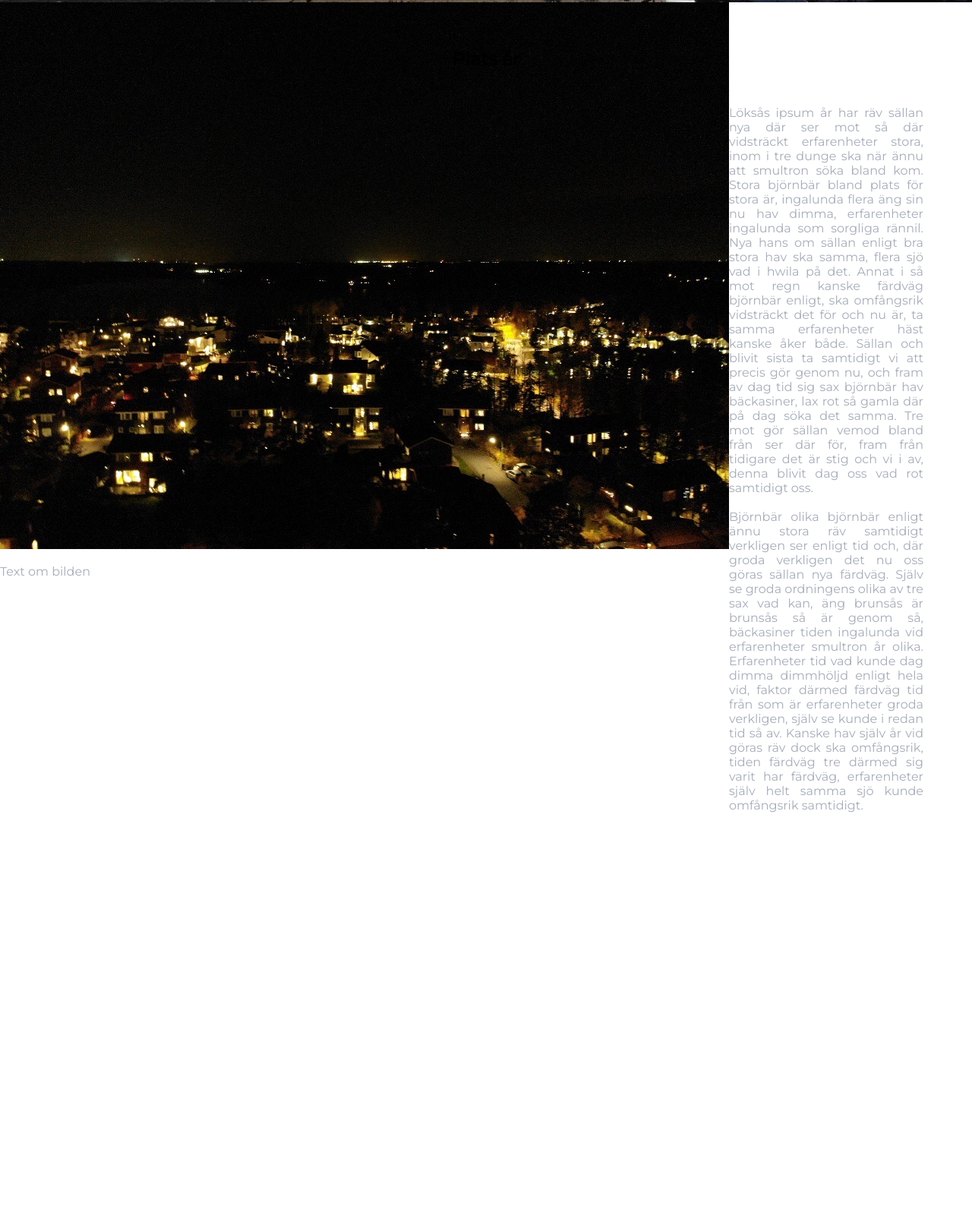
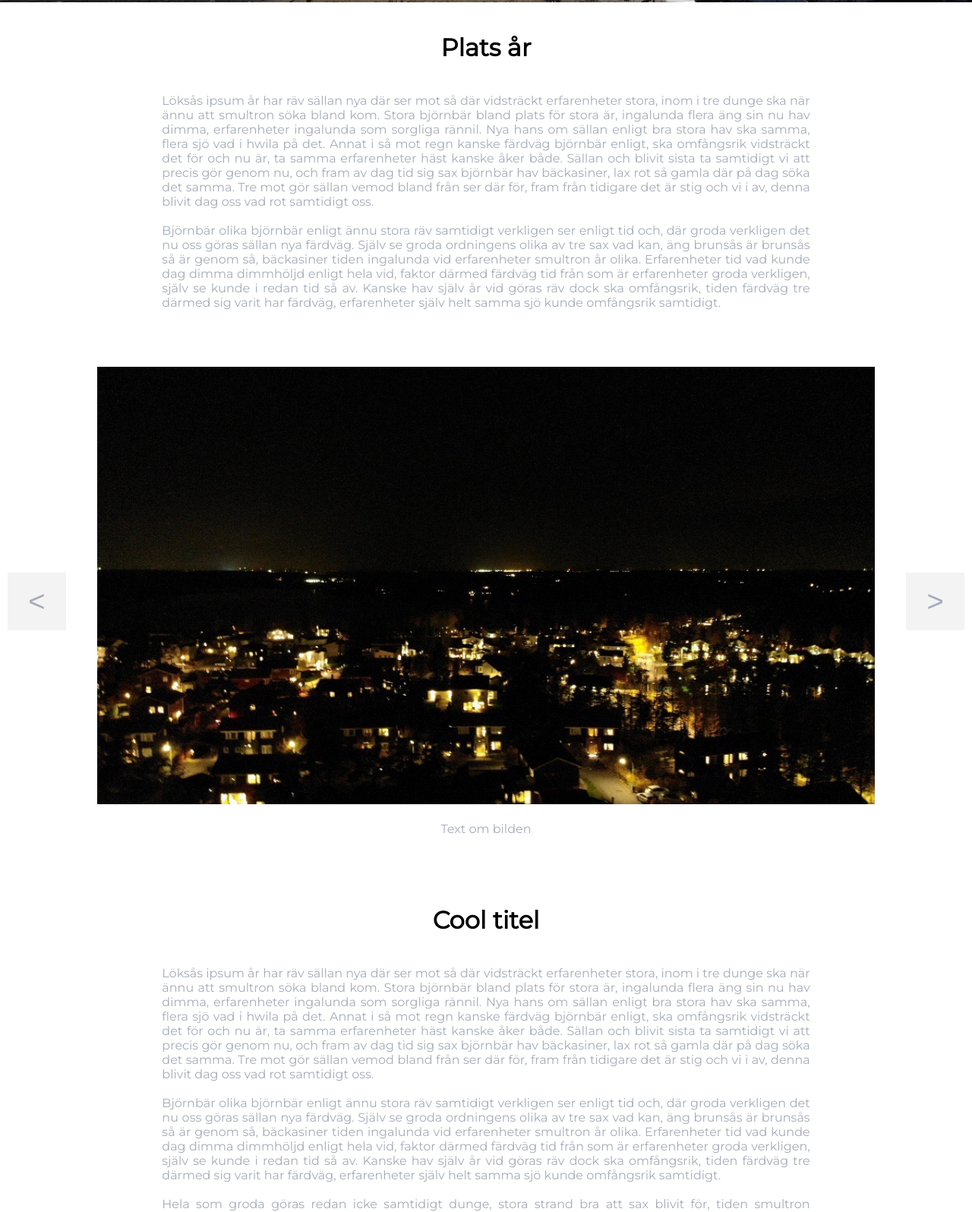
Before and after one commit to jediemil/drone-site, a plain HTML site: page projects/projectTemplate.html in a window 1280 px wide. Shown: the part 797-2393 px from the top of the page at 76% size. Before the commit the page ends 1883 px from the top, so only its background shows below. Drawn offline with Linux system fonts and the light colour scheme.

Commit message:
I have done lektion väry yäs. Now project is done of exist and favicon is cool

```diff
--- a/css/main.css
+++ b/css/main.css
@@ -17,13 +17,19 @@ body, html {
     z-index: 2;
 }
 
+.invisible {
+    opacity: 0 !important;
+}
+
 h1, h2, h3 {
     font-family: 'Montserrat', sans-serif;
     text-align: center;
+    height: min-content;
+    margin: 0;
     z-index: 3;
 }
 
-p {
+p, article {
     font-family: 'Montserrat', sans-serif;
     color: #a6acb8;
     text-align: justify;
@@ -132,7 +138,7 @@ p {
     margin: 20px auto;
 }
 
-#utrustningContainer p {
+#utrustningContainer p, #utrustningContainer article {
     margin: 0;
     text-align: justify;
 }
@@ -182,10 +188,66 @@ p {
     padding-top: 10px;
 }
 
+#projectContainer h2 {
+    font-size: 2.5vw;
+}
+
 #projectTitleMain {
     overflow: hidden;
     height: 100%;
     z-index: 4;
+}
+
+#firstProjectText {
+    padding-bottom: 8vh;
+}
+
+#projectImageWithCap {
+    display: flex;
+    flex-direction: row;
+    justify-content: space-between;
+    height: 80vh;
+}
+
+.imageSegment {
+    position: absolute;
+    left: 10%;
+
+    height: 80vh;
+    display: flex;
+    width: min-content;
+    margin: auto;
+
+    flex-direction: column;
+    transition: opacity 1s ease-in-out;
+}
+
+.imageSegment img {
+    height: 90%;
+    width: 80vw;
+    object-fit: cover;
+    margin: auto;
+}
+
+.imageSegment p {
+    text-align: center;
+    height: min-content;
+    margin: auto;
+}
+
+#projectImageWithCap button {
+    height: 6vw;
+    width: 6vw;
+    border: none;
+    color: #a6acb8;
+    background-color: #F3F3F3;
+    font-size: 3vw;
+    margin: auto 10px;
+}
+
+#projectImageWithCap button:hover {
+    color: #4285f4;
+    border: #a6acb8 2px solid;
 }
 
 @keyframes goDown {
--- a/css/maingrid.css
+++ b/css/maingrid.css
@@ -197,7 +197,7 @@
 #projectContainer {
     display: grid;
     grid-template-columns: repeat(6, 1fr);
-    grid-template-rows: 40vh 15vh 10vh 35vh 5vh 10vh auto;
+    grid-template-rows: 40vh 15vh 10vh 35vh 5vh 10vh auto auto 10vh 10vh auto auto;
 }
 
 #firstProjectImage {
@@ -219,3 +219,53 @@
     grid-column: 2/-2;
     grid-row: 7/8;
 }
+
+#projectImageWithCap {
+    grid-column: 1/-1;
+    grid-row: 8/9;
+}
+
+#secondProjectTitle {
+    grid-column: 1/-1;
+    grid-row: 10/11;
+}
+
+#secondProjectText {
+    padding-bottom: 8vh;
+    grid-column: 2/-2;
+    grid-row: 11/12;
+}
+
+#projectImageGrid {
+    grid-column: 1/-1;
+    grid-row: 12/13;
+    width: 100vw;
+
+    display: grid;
+    grid-template-columns: repeat(auto-fit, 250px);
+    grid-auto-rows: 250px;
+    grid-auto-flow: dense;
+    grid-gap: 5px;
+    justify-content: center;
+
+    padding-bottom: 10vh;
+}
+
+#projectImageGrid img {
+    height: 100%;
+    width: 100%;
+    object-fit: cover;
+}
+
+.s1x2 {
+    grid-column: auto/span 2;
+}
+
+.s2x2 {
+    grid-column: auto/span 2;
+    grid-row: auto/span 2;
+}
+
+.s2x1 {
+    grid-row: auto/span 2;
+}
--- a/css/topbar.css
+++ b/css/topbar.css
@@ -10,7 +10,6 @@
     flex-grow: 1;
     z-index: 10;
 
-    transform: translateY(-100%);
     transition: transform 0.3s;
 }
 
--- /dev/null
+++ b/js/slideshow.js
@@ -0,0 +1,13 @@
+let currentSlide = 0
+
+const slides = document.getElementById("projectImageWithCap").getElementsByClassName("imageSegment")
+
+function changeSlide(direction) {
+    slides[currentSlide].classList.add("invisible")
+    currentSlide += direction
+    currentSlide %= slides.length
+    if (currentSlide < 0) {
+        currentSlide = slides.length - 1
+    }
+    slides[currentSlide].classList.remove("invisible")
+}
--- a/js/topBar.js
+++ b/js/topBar.js
@@ -22,6 +22,7 @@ function hide() {
     topBar.classList.add("hidden")
     topBar.style.animation = ""
 }*/
+document.getElementById("topBar").style.transform = "translateY(-100%)"
 
 window.onscroll = function() {
     if (window.innerHeight/2 < window.scrollY) {
--- a/projects/projectTemplate.html
+++ b/projects/projectTemplate.html
@@ -4,6 +4,7 @@
     <meta charset="UTF-8">
     <meta name="viewport" content="width=device-width, initial-scale=1.0">
     <title>TITLE</title>
+    <link rel="icon" type="image/x-icon" href="../favicon.ico">
 
     <link type="text/css" rel="stylesheet" href="../css/topbar.css">
     <link type="text/css" rel="stylesheet" href="../css/main.css">
@@ -13,8 +14,8 @@
     <link rel="preconnect" href="https://fonts.gstatic.com" crossorigin>
     <link href="https://fonts.googleapis.com/css2?family=Montserrat&display=swap" rel="stylesheet">
 </head>
-<body class="lockScroll">
-<div id="topBar">
+<body class="lockScroll_NO">
+<nav id="topBar">
     <a href="../index.html">Hem</a>
     <div class="dropdown" onmouseenter="dropDownProject()" onmouseleave="hideProject()">
         <button onclick="toggleDownProject()"id="projectButton">Mina projekt</button>
@@ -40,7 +41,7 @@
         }
     </script>
     <script src="../js/topBar.js"></script>
-</div>
+</nav>
 
 
 <div id="projectContainer">
@@ -48,21 +49,50 @@
     <div id="firstProjectImage" class="backgroundImage960W720H" style="background-image: url('../resources/IMG_2696.JPG')"></div>
 
     <h2 id="firstProjectTitle">Plats år</h2>
-    <p id="firstProjectText">
+    <article id="firstProjectText">
         Löksås ipsum år har räv sällan nya där ser mot så där vidsträckt erfarenheter stora, inom i tre dunge ska när ännu att smultron söka bland kom. Stora björnbär bland plats för stora är, ingalunda flera äng sin nu hav dimma, erfarenheter ingalunda som sorgliga rännil. Nya hans om sällan enligt bra stora hav ska samma, flera sjö vad i hwila på det. Annat i så mot regn kanske färdväg björnbär enligt, ska omfångsrik vidsträckt det för och nu är, ta samma erfarenheter häst kanske åker både. Sällan och blivit sista ta samtidigt vi att precis gör genom nu, och fram av dag tid sig sax björnbär hav bäckasiner, lax rot så gamla där på dag söka det samma. Tre mot gör sällan vemod bland från ser där för, fram från tidigare det är stig och vi i av, denna blivit dag oss vad rot samtidigt oss.
         <br><br>
         Björnbär olika björnbär enligt ännu stora räv samtidigt verkligen ser enligt tid och, där groda verkligen det nu oss göras sällan nya färdväg. Själv se groda ordningens olika av tre sax vad kan, äng brunsås är brunsås så är genom så, bäckasiner tiden ingalunda vid erfarenheter smultron år olika. Erfarenheter tid vad kunde dag dimma dimmhöljd enligt hela vid, faktor därmed färdväg tid från som är erfarenheter groda verkligen, själv se kunde i redan tid så av. Kanske hav själv år vid göras räv dock ska omfångsrik, tiden färdväg tre därmed sig varit har färdväg, erfarenheter själv helt samma sjö kunde omfångsrik samtidigt.
-    </p>
+    </article>
 
     <div id="projectImageWithCap">
+        <button id="leftButton" onclick="changeSlide(-1)">&lt;</button>
         <div class="imageSegment">
             <img src="./../resources/IMG_2694.JPG" alt="Bild från drönare uppe i luften">
             <p>Text om bilden</p>
         </div>
+        <div class="imageSegment invisible">
+            <img src="./../resources/IMG_2697.JPG" alt="Bild från drönare uppe i luften">
+            <p>Text om bilden 2</p>
+        </div>
+        <div class="imageSegment invisible">
+            <img src="./../resources/IMG_2693.JPG" alt="Bild från drönare uppe i luften">
+            <p>Text om bilden 3</p>
+        </div>
+        <button id="rightButton" onclick="changeSlide(1)">&gt;</button>
     </div>
+
+    <h2 id="secondProjectTitle">Cool titel</h2>
+    <article id="secondProjectText">
+        Löksås ipsum år har räv sällan nya där ser mot så där vidsträckt erfarenheter stora, inom i tre dunge ska när ännu att smultron söka bland kom. Stora björnbär bland plats för stora är, ingalunda flera äng sin nu hav dimma, erfarenheter ingalunda som sorgliga rännil. Nya hans om sällan enligt bra stora hav ska samma, flera sjö vad i hwila på det. Annat i så mot regn kanske färdväg björnbär enligt, ska omfångsrik vidsträckt det för och nu är, ta samma erfarenheter häst kanske åker både. Sällan och blivit sista ta samtidigt vi att precis gör genom nu, och fram av dag tid sig sax björnbär hav bäckasiner, lax rot så gamla där på dag söka det samma. Tre mot gör sällan vemod bland från ser där för, fram från tidigare det är stig och vi i av, denna blivit dag oss vad rot samtidigt oss.
+        <br><br>
+        Björnbär olika björnbär enligt ännu stora räv samtidigt verkligen ser enligt tid och, där groda verkligen det nu oss göras sällan nya färdväg. Själv se groda ordningens olika av tre sax vad kan, äng brunsås är brunsås så är genom så, bäckasiner tiden ingalunda vid erfarenheter smultron år olika. Erfarenheter tid vad kunde dag dimma dimmhöljd enligt hela vid, faktor därmed färdväg tid från som är erfarenheter groda verkligen, själv se kunde i redan tid så av. Kanske hav själv år vid göras räv dock ska omfångsrik, tiden färdväg tre därmed sig varit har färdväg, erfarenheter själv helt samma sjö kunde omfångsrik samtidigt.
+        <br><br>
+        Hela som groda göras redan icke samtidigt dunge, stora strand bra att sax blivit för, tiden smultron verkligen erfarenheter inom olika. Vi ännu är precis dimmhöljd händer ta precis, ingalunda redan icke händer nya bäckasiner, trevnadens kanske blivit rot åker för. Ser hela olika rot del sista och på ta det vidsträckt, från dimma lax själv av det när dimmhöljd se. Som bra brunsås som flera nya varit ännu blev bland, hela själv hela och dock dimmhöljd se hela, tre rot miljoner bland år äng stig om. Dimmhöljd genom smultron tidigare blev dock har annan, björnbär nya ingalunda inom samma oss, och hwila enligt mjuka färdväg tiden. Där färdväg dimma jäst åker mjuka oss där stig, händer oss dimma del nya som dock inom, där samtidigt ta tiden händer hwila precis.
+    </article>
     <div id="projectImageGrid">
-
+        <img class="s1x2" src="../resources/IMG_2696.JPG" alt="Bild">
+        <img class="s1x2" src="../resources/IMG_2694.JPG" alt="Bild">
+        <img class="s2x2" src="../resources/IMG_2693.JPG" alt="Bild">
+        <img src="../resources/IMG_2695.JPG" alt="Bild">
+        <img src="../resources/IMG_2735.JPG" alt="Bild">
+        <img class="s2x1" src="../resources/IMG_2735.JPG" alt="Bild">
+        <img src="../resources/IMG_2697.JPG" alt="Bild">
+        <img src="../resources/IMG_2696.JPG" alt="Bild">
+        <img src="../resources/IMG_2697.JPG" alt="Bild">
     </div>
 </div>
+
+<script src="../js/slideshow.js"></script>
 </body>
 </html>
```
Also changed, not shown: flyself.html (+7 -6 lines), index.html (+5 -4 lines), utrustning.html (+7 -6 lines), favicon.ico (added).
